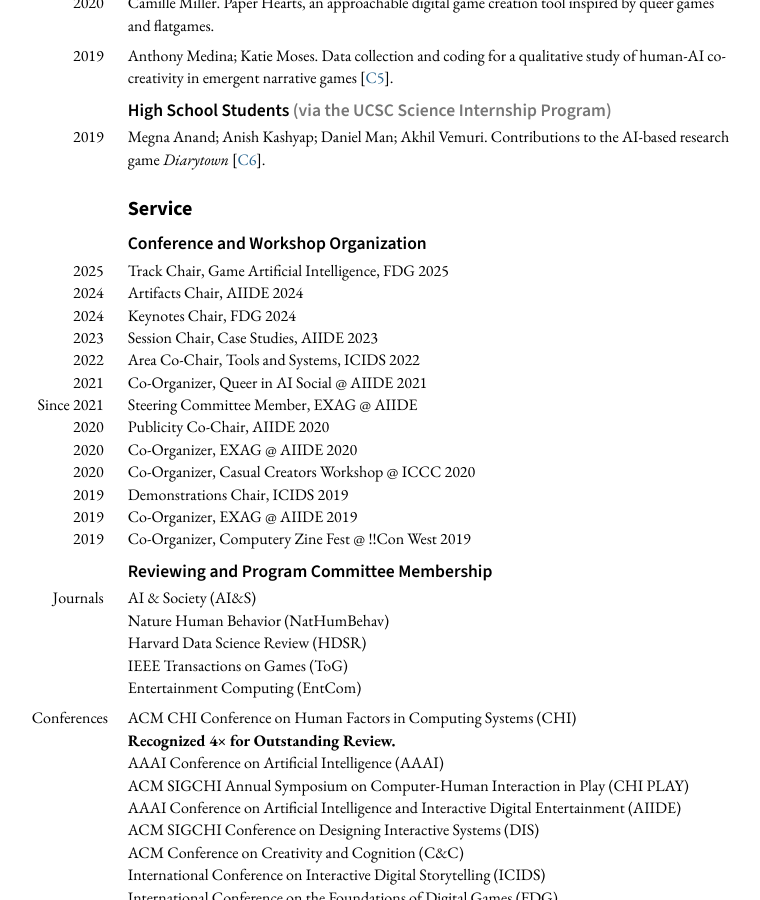
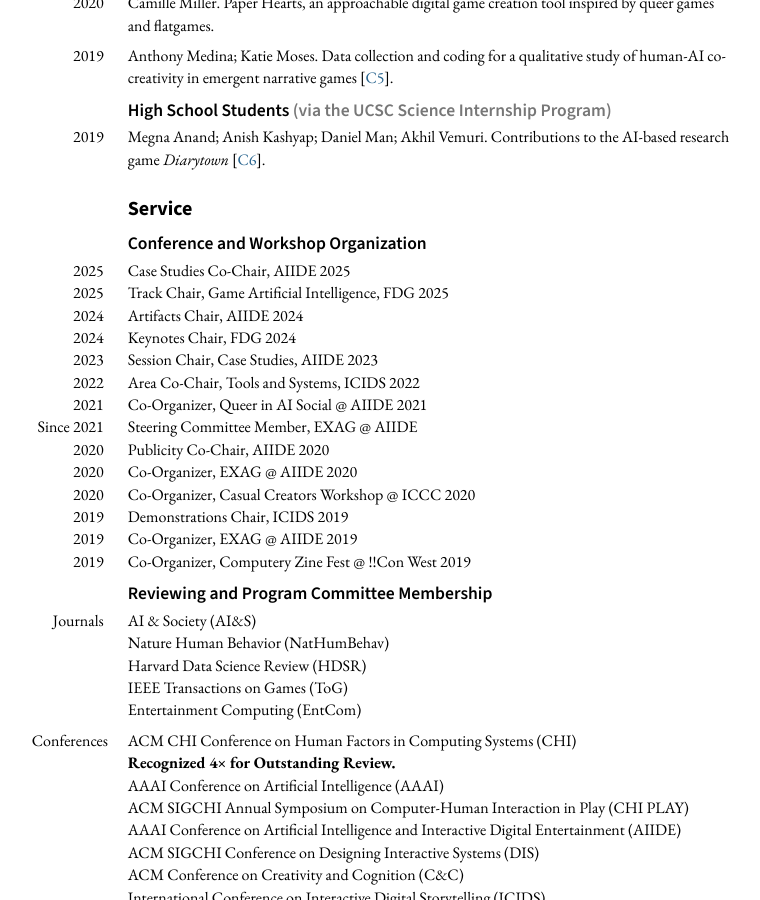
Before and after one commit to mkremins/mkremins.github.io, a Jekyll site: the page built from cv/index.html, in a window 1280 px wide and 900 px high, scrolled down 11716 px. Shown: the whole window, without its empty margins (255-1015 px from the left). Built offline with Jekyll 4.4.1, drawn with Linux system fonts in a browser that asks for light colours.

Commit message:
Add AIIDE 2025 case studies co-chairing

```diff
--- a/cv/index.html
+++ b/cv/index.html
@@ -432,6 +432,10 @@ layout: null
       <div class="oneline-entries">
         <div class="dated-entry">
           <div class="dated-date">2025</div>
+          <div class="dated-content">Case Studies Co-Chair, AIIDE 2025</div>
+        </div>
+        <div class="dated-entry">
+          <div class="dated-date">2025</div>
           <div class="dated-content">Track Chair, Game Artificial Intelligence, FDG 2025</div>
         </div>
         <div class="dated-entry">
```
